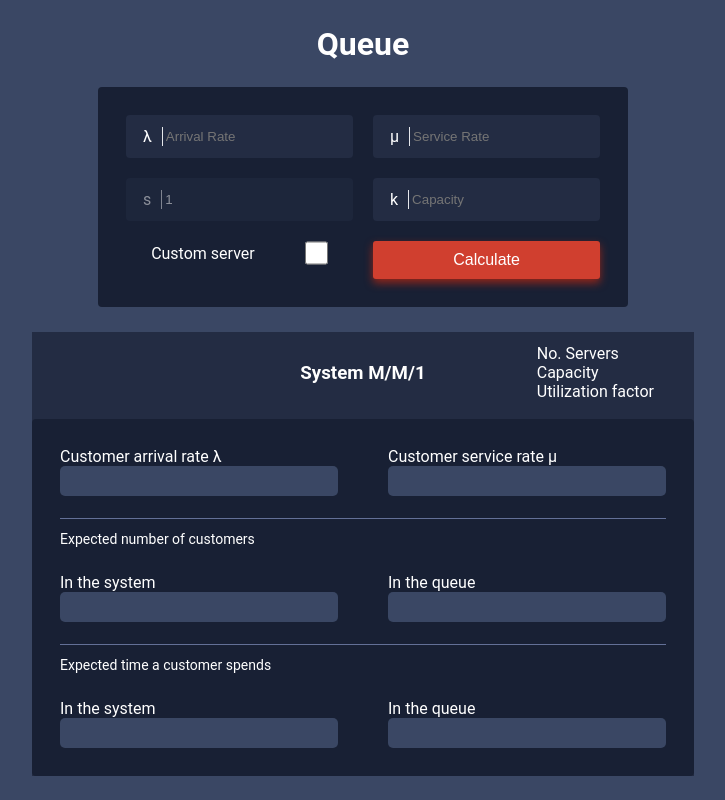
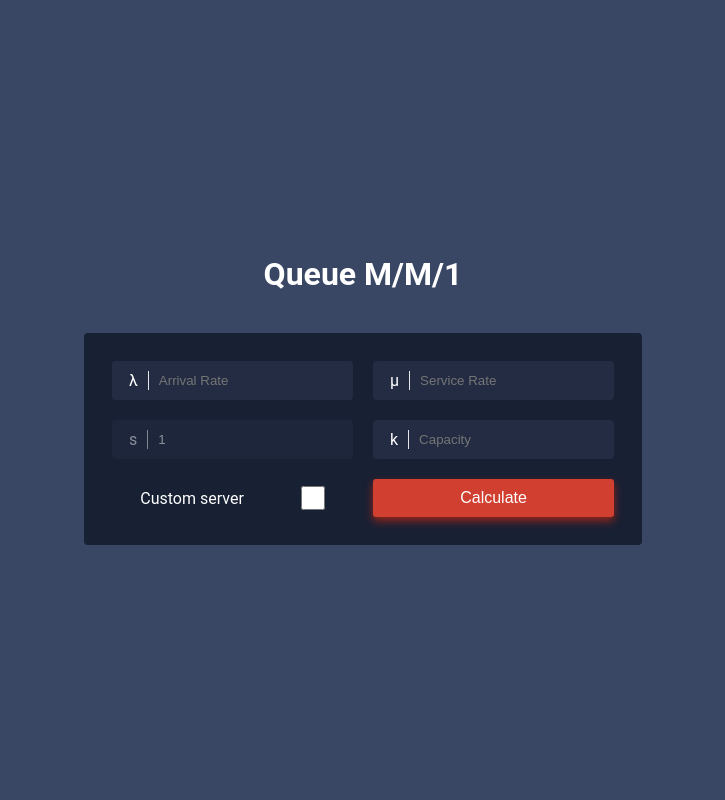
Before and after one commit to 1kagro/Queue-Simulator, a Flask app: page / in a window 1280 px wide. Shown: the whole page, without its empty margins (277-1002 px from the left). Run offline with Flask 3, Linux system fonts and the light colour scheme.

Commit message:
improve the main view

```diff
--- a/static/style.css
+++ b/static/style.css
@@ -14,18 +14,17 @@
     background-color: #3A4764;
     font-size: 1.6rem;
     display: flex;
-    justify-content: space-evenly;
+    justify-content: center;
     align-items: center;
     flex-direction: column;
     height: 100vh;
+    row-gap: 4rem;
 }
 
 .border-r-2 {
     border-right: 2px;
 }
-.input_section {
-    max-width: 562px;
-}
+
 .input_section {
     display: grid;
     grid-template-columns: 1fr 1fr;
@@ -34,6 +33,7 @@
     background-color: #182034;
     padding: 2.8rem;
     border-radius: 0.4rem;
+    max-width: 562px;
 }
 
 
@@ -65,7 +65,7 @@
 .switch {
     display: flex;
     width: 100%;
-    height: 24px;
+    /* height: 24px; */
     cursor: pointer;
     flex-direction: row;
     flex-wrap: nowrap;
@@ -207,8 +207,16 @@
 }
 
 
+.error-message {
+    color: red;
+    font-size: 12px;
+    display: block;
+    margin-top: 5px;
+}
+
+
 input {
-    padding: 0.4rem 0.3rem;
+    padding: 0 1rem;
     width: 100%;
     border-width: 0;
     border-style: solid;
@@ -218,3 +226,11 @@
 input:focus {
     outline: none;
 }
+
+input[type="number"]::-webkit-inner-spin-button,
+input[type="number"]::-webkit-outer-spin-button {
+    -moz-appearance: textfield;
+    -webkit-appearance: none;
+    appearance: none;
+    margin: 0;
+}
--- a/templates/index.html
+++ b/templates/index.html
@@ -9,69 +9,29 @@
     <script src="https://cdn.jsdelivr.net/npm/axios/dist/axios.min.js"></script>
 </head>
 <body>
-    <header><h1>Queue</h1></header>
-    <section class="input_section">
+    <header><h1>Queue <span id="system_name"></span></h1></header>
+    <form class="input_section">
         <div class="input_section_data">
             <label class="input_section_label">λ</label>
-            <input type="number" id="lambda" placeholder="Arrival Rate">
+            <input class="required-number" type="number" id="lambda" min="1" placeholder="Arrival Rate" required>
         </div>
         <div class="input_section_data">
             <label class="input_section_label">μ</label>
-            <input type="number" id="mu" placeholder="Service Rate">
+            <input class="required-number" type="number" id="mu" min="1" placeholder="Service Rate" required>
         </div>
         <div class="input_section_data" id="input_servers">
             <label class="input_section_label">s</label>
-            <input type="number" id="servers" placeholder="Number of servers">
+            <input class="required-number" type="number" id="servers" min="1" placeholder="Number of servers" required>
         </div>
         <div class="input_section_data">
             <label class="input_section_label">k</label>
-            <input type="number" id="capacity" placeholder="Capacity">
+            <input class="optional-number" type="number" id="capacity" min="1" placeholder="Capacity">
         </div>
         <div class="switch">
             <label for="server-switch">Custom server</label>
-            <input type="checkbox" id="server-switch" onclick="toggleServerInput()">
+            <input type="checkbox" id="server-switch" min="1" onclick="toggleServerInput()">
         </div>
         <button class="input_button" onclick="calculate()">Calculate</button>
-    </section>
-    <section class="result">
-        <div class="result__header">
-            <h3>System <span id="system_name"></span></h3>
-            <div class="result__header_extra">
-                <p>No. Servers <span id="no_servers"></span></p>
-                <p>Capacity <span id="r_capacity"></span></p>
-                <p>Utilization factor <span id="u_factor"></span></p>
-            </div>
-        </div>
-        <div class="result__labels">
-            <div class="result_label">
-                <label>Customer arrival rate λ</label>
-                <p></p>
-            </div>
-            <div class="result_label">
-                <label>Customer service rate μ</label>
-                <p></p>
-            </div>
-            <hr class="result__hr"/>
-            <p>Expected number of customers</p>
-            <div class="result_label">
-                <label>In the system</label>
-                <p></p>
-            </div>
-            <div class="result_label">
-                <label>In the queue</label>
-                <p></p>
-            </div>
-            <hr class="result__hr"/>
-            <p>Expected time a customer spends</p>
-            <div class="result_label">
-                <label>In the system</label>
-                <p></p>
-            </div>
-            <div class="result_label">
-                <label>In the queue</label>
-                <p></p>
-            </div>
-        </div>
-    </section>
+    </form>
 </body>
 </html>
```
Also changed, not shown: static/script.js (+41 -0 lines), templates/result.html (added, +50 -0 lines).
